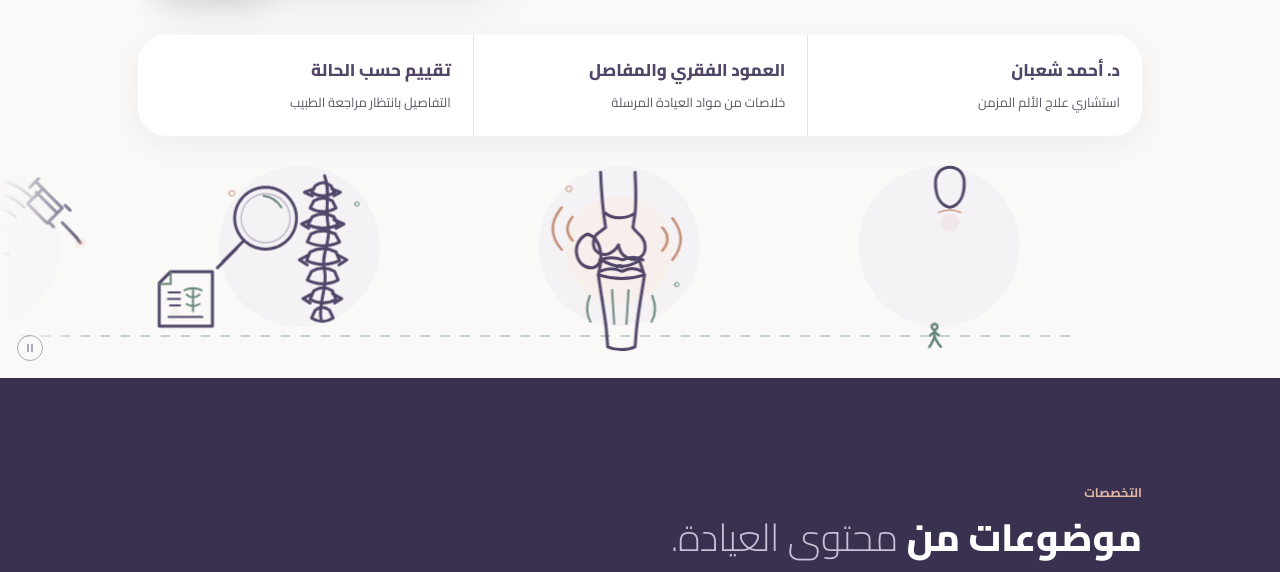
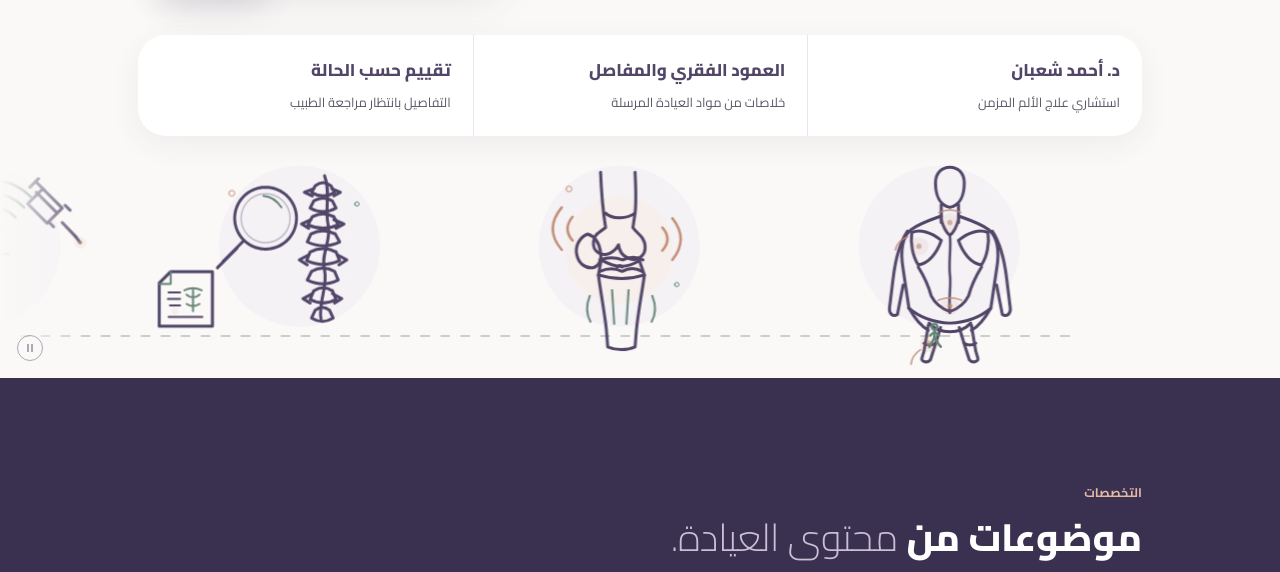
Before and after one commit to abdelerhman12a/amr-thabet-clinic-demo, a plain HTML site: page cairo/index.html in a window 1280 px wide. Shown: the part 609-1181 px from the top of the page. Drawn offline with Linux system fonts and the light colour scheme.

Commit message:
Fix self-closing tags in posterior figure

```diff
--- a/cairo/index.html
+++ b/cairo/index.html
@@ -346,8 +346,6 @@ header .wrap{gap:10px}header .brand{flex:1;min-width:0}
            S 950 270 1080 270
            S 1450 270 1770 270"></path>
 
-  <!-- ================================= -->
-  <!-- SCENE 1: HUMAN PAIN IDENTIFICATION -->
   <g class="scene scene-1">
   <!-- Posterior anatomical human figure -->
   <g class="primary draw" stroke-width="3">
@@ -356,106 +354,105 @@ header .wrap{gap:10px}header .brand{flex:1;min-width:0}
              C 190 43 199 35 210 35
              C 221 35 230 43 230 57
              C 230 74 224 88 210 91
-             C 196 88 190 74 190 57 Z">
+             C 196 88 190 74 190 57 Z"/>
     <!-- Back of neck -->
     <path pathlength="1" d="M 198 87 L 198 112
-             M 222 87 L 222 112">
+             M 222 87 L 222 112"/>
     <!-- Shoulder and torso silhouette -->
     <path pathlength="1" d="M 198 103
              C 184 108 168 113 156 122
              C 143 133 141 154 145 177
-             L 153 231">
+             L 153 231"/>
     <path pathlength="1" d="M 222 103
              C 236 108 252 113 264 122
              C 277 133 279 154 275 177
-             L 267 231">
+             L 267 231"/>
     <!-- Arms viewed from behind -->
     <path pathlength="1" d="M 151 124
              C 139 142 134 165 131 190
              L 126 231
              C 125 239 131 244 137 240
-             L 145 199">
+             L 145 199"/>
     <path pathlength="1" d="M 269 124
              C 281 142 286 165 289 190
              L 294 231
              C 295 239 289 244 283 240
-             L 275 199">
+             L 275 199"/>
     <!-- Shoulder blades -->
     <path pathlength="1" d="M 157 126
              C 168 121 184 125 198 137
              C 192 154 181 169 166 171
-             C 158 159 155 141 157 126 Z">
+             C 158 159 155 141 157 126 Z"/>
     <path pathlength="1" d="M 263 126
              C 252 121 236 125 222 137
              C 228 154 239 169 254 171
-             C 262 159 265 141 263 126 Z">
+             C 262 159 265 141 263 126 Z"/>
     <!-- Upper back / trapezius -->
     <path pathlength="1" d="M 198 108
              C 201 119 205 126 210 130
-             C 215 126 219 119 222 108">
+             C 215 126 219 119 222 108"/>
     <!-- Spine: subtle posterior midline -->
     <path pathlength="1" d="M 210 130
              C 208 149 212 166 210 184
-             C 208 200 212 216 210 238" stroke-dasharray="4 6" stroke-width="2.5">
+             C 208 200 212 216 210 238" stroke-dasharray="4 6" stroke-width="2.5"/>
     <!-- Lower back anatomical contours -->
     <path pathlength="1" d="M 166 174
              C 174 187 180 199 184 214
-             C 190 226 199 232 210 236">
+             C 190 226 199 232 210 236"/>
     <path pathlength="1" d="M 254 174
              C 246 187 240 199 236 214
-             C 230 226 221 232 210 236">
+             C 230 226 221 232 210 236"/>
     <!-- Waist / pelvis -->
     <path pathlength="1" d="M 153 231
              C 168 244 189 251 210 252
-             C 231 251 252 244 267 231">
+             C 231 251 252 244 267 231"/>
     <path pathlength="1" d="M 153 231
              C 162 247 171 257 180 262
              M 267 231
-             C 258 247 249 257 240 262">
+             C 258 247 249 257 240 262"/>
     <!-- Legs -->
     <path pathlength="1" d="M 180 255
              C 178 268 176 279 174 291
              L 171 301
              C 170 306 179 308 183 303
              L 190 281
-             L 197 258">
+             L 197 258"/>
     <path pathlength="1" d="M 240 255
              C 242 268 244 279 246 291
              L 249 301
              C 250 306 241 308 237 303
              L 230 281
-             L 223 258">
+             L 223 258"/>
     <!-- Posterior knee creases -->
-    <path pathlength="1" d="M 174 280 Q 182 285 190 280">
-    <path pathlength="1" d="M 230 280 Q 238 285 246 280">
+    <path pathlength="1" d="M 174 280 Q 182 285 190 280"/>
+    <path pathlength="1" d="M 230 280 Q 238 285 246 280"/>
     <!-- Gluteal anatomical contours -->
     <path pathlength="1" d="M 181 252 Q 192 264 210 264
-             Q 228 264 239 252">
+             Q 228 264 239 252"/>
   </g>
   <!-- Pain locations: posterior view -->
   <g>
     <!-- Back of neck / upper cervical spine -->
-    <circle cx="210" cy="112" r="15" class="pain-halo">
-    <circle cx="210" cy="112" r="4.5" class="pain-dot">
+    <circle cx="210" cy="112" r="15" class="pain-halo"/>
+    <circle cx="210" cy="112" r="4.5" class="pain-dot"/>
     <!-- Shoulder blade -->
-    <circle cx="253" cy="145" r="15" class="pain-halo">
-    <circle cx="253" cy="145" r="4.5" class="pain-dot">
+    <circle cx="253" cy="145" r="15" class="pain-halo"/>
+    <circle cx="253" cy="145" r="4.5" class="pain-dot"/>
     <!-- Lumbar spine / lower back midline -->
-    <circle cx="210" cy="228" r="15" class="pain-halo">
-    <circle cx="210" cy="228" r="4.5" class="pain-dot">
+    <circle cx="210" cy="228" r="15" class="pain-halo"/>
+    <circle cx="210" cy="228" r="4.5" class="pain-dot"/>
     <!-- Posterior knee -->
-    <circle cx="239" cy="280" r="15" class="pain-halo">
-    <circle cx="239" cy="280" r="4.5" class="pain-dot">
+    <circle cx="239" cy="280" r="15" class="pain-halo"/>
+    <circle cx="239" cy="280" r="4.5" class="pain-dot"/>
   </g>
   <!-- Subtle anatomical focus accents -->
   <g class="accent draw" stroke-width="2" opacity=".7">
-    <path pathlength="1" d="M 195 98 Q 210 91 225 98">
-    <path pathlength="1" d="M 269 132 Q 283 137 286 150">
-    <path pathlength="1" d="M 194 220 Q 210 213 226 220">
-    <path pathlength="1" d="M 251 289 Q 263 297 264 309">
+    <path pathlength="1" d="M 195 98 Q 210 91 225 98"/>
+    <path pathlength="1" d="M 269 132 Q 283 137 286 150"/>
+    <path pathlength="1" d="M 194 220 Q 210 213 226 220"/>
+    <path pathlength="1" d="M 251 289 Q 263 297 264 309"/>
   </g>
 </g>
-
   <!-- SCENE 2: KNEE JOINT EXAMINATION -->
   <!-- =============================== -->
 
```
